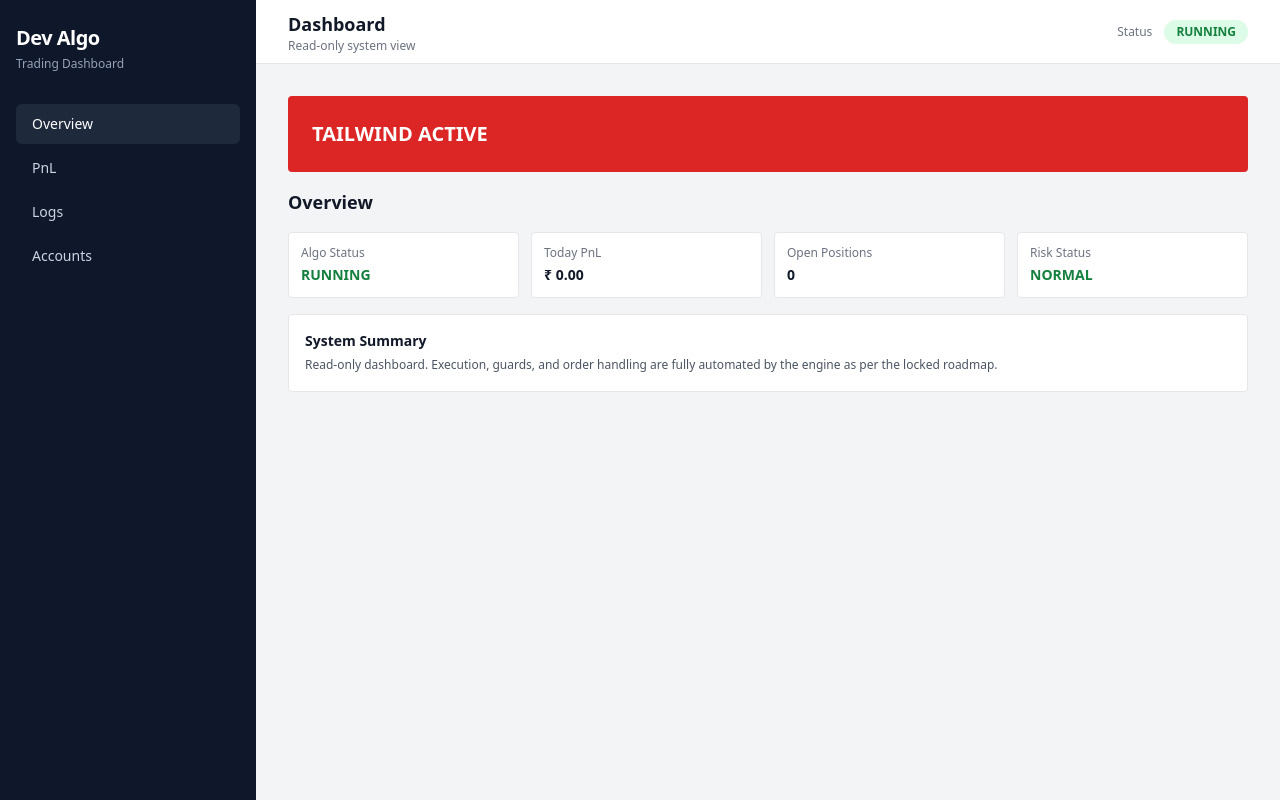
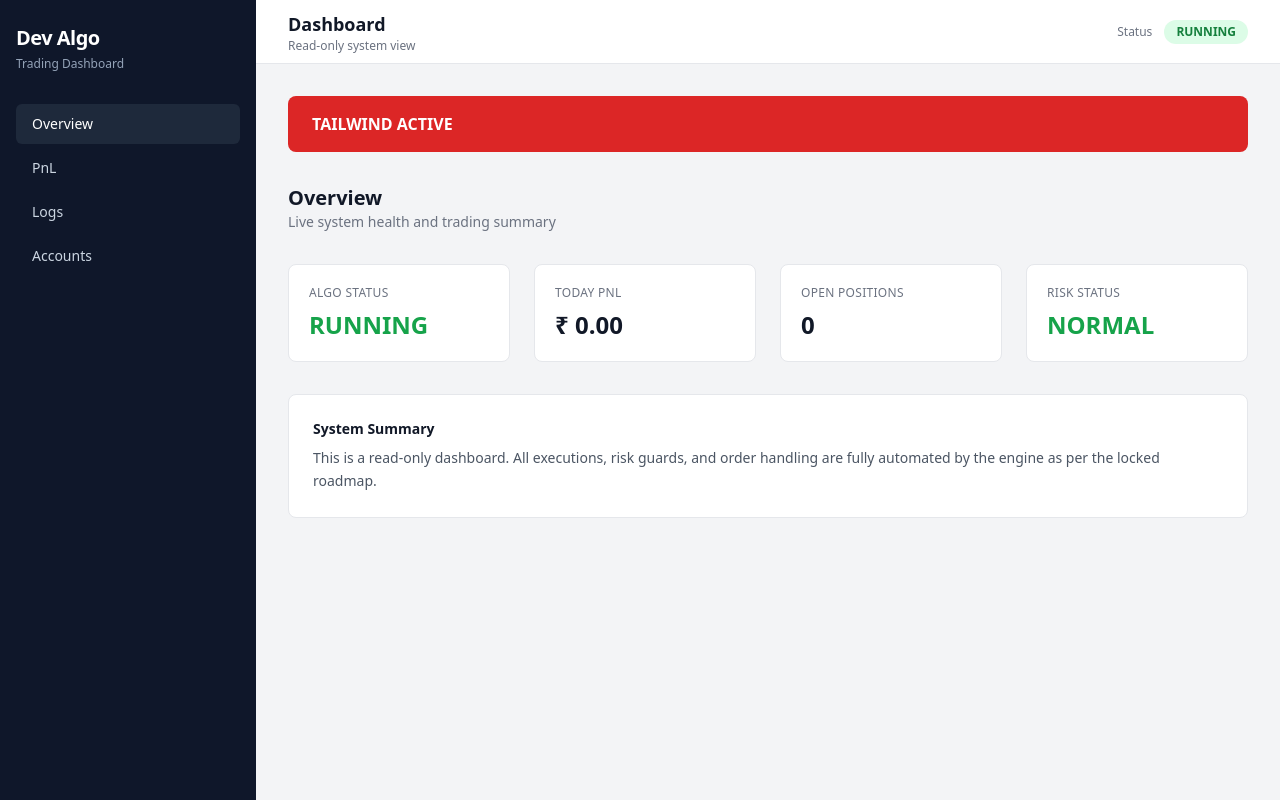
Before and after one commit to devanshprakashsingh-lang/dev-algo-frontend, a React app: page / in a window 1280 px wide. Built offline with nearby package versions, Linux system fonts and the light colour scheme; the HTML template or start-up script is replaced by a standard one.

Commit message:
UI Step 5: Overview cards spacing and hierarchy

```diff
--- a/src/pages/Overview.jsx
+++ b/src/pages/Overview.jsx
@@ -1,49 +1,68 @@
-<div className="bg-red-600 text-white p-6 rounded-xl">
-  RED BOX CONFIRMATION
-</div>
-
 export default function Overview() {
   return (
-    <div className="space-y-4">
-
-      {/* 🔴 TAILWIND PIPELINE TEST — TEMP */}
-      <div className="p-6 bg-red-600 text-white text-xl font-bold rounded">
+    <div className="space-y-8">
+      {/* Top Banner */}
+      <div className="rounded-lg bg-red-600 text-white px-6 py-4 font-semibold">
         TAILWIND ACTIVE
       </div>
 
-      <h2 className="text-lg font-semibold text-gray-900">Overview</h2>
+      {/* Page Title */}
+      <div>
+        <h1 className="text-xl font-semibold text-gray-900">Overview</h1>
+        <p className="text-sm text-gray-500">
+          Live system health and trading summary
+        </p>
+      </div>
 
-      {/* Top Metrics */}
-      <div className="grid grid-cols-1 sm:grid-cols-2 lg:grid-cols-4 gap-3">
-        <div className="bg-white border border-gray-200 rounded p-3">
-          <div className="text-xs text-gray-500">Algo Status</div>
-          <div className="mt-1 text-sm font-semibold text-green-700">RUNNING</div>
-        </div>
-
-        <div className="bg-white border border-gray-200 rounded p-3">
-          <div className="text-xs text-gray-500">Today PnL</div>
-          <div className="mt-1 text-sm font-semibold text-gray-900">₹ 0.00</div>
-        </div>
-
-        <div className="bg-white border border-gray-200 rounded p-3">
-          <div className="text-xs text-gray-500">Open Positions</div>
-          <div className="mt-1 text-sm font-semibold text-gray-900">0</div>
-        </div>
-
-        <div className="bg-white border border-gray-200 rounded p-3">
-          <div className="text-xs text-gray-500">Risk Status</div>
-          <div className="mt-1 text-sm font-semibold text-green-700">NORMAL</div>
-        </div>
+      {/* Stat Cards */}
+      <div className="grid grid-cols-1 sm:grid-cols-2 lg:grid-cols-4 gap-6">
+        <StatCard
+          label="Algo Status"
+          value="RUNNING"
+          valueColor="text-green-600"
+        />
+        <StatCard
+          label="Today PnL"
+          value="₹ 0.00"
+          valueColor="text-gray-900"
+        />
+        <StatCard
+          label="Open Positions"
+          value="0"
+          valueColor="text-gray-900"
+        />
+        <StatCard
+          label="Risk Status"
+          value="NORMAL"
+          valueColor="text-green-600"
+        />
       </div>
 
       {/* System Summary */}
-      <div className="bg-white border border-gray-200 rounded p-4">
-        <h3 className="text-sm font-semibold text-gray-900 mb-1">System Summary</h3>
-        <p className="text-xs text-gray-600 leading-relaxed">
-          Read-only dashboard. Execution, guards, and order handling are fully
-          automated by the engine as per the locked roadmap.
+      <div className="bg-white border border-gray-200 rounded-lg p-6">
+        <h3 className="text-sm font-semibold text-gray-900 mb-2">
+          System Summary
+        </h3>
+        <p className="text-sm text-gray-600 leading-relaxed">
+          This is a read-only dashboard. All executions, risk guards,
+          and order handling are fully automated by the engine
+          as per the locked roadmap.
         </p>
       </div>
     </div>
   );
 }
+
+/* Reusable Card */
+function StatCard({ label, value, valueColor }) {
+  return (
+    <div className="bg-white border border-gray-200 rounded-lg p-5">
+      <div className="text-xs uppercase tracking-wide text-gray-500">
+        {label}
+      </div>
+      <div className={`mt-2 text-2xl font-semibold ${valueColor}`}>
+        {value}
+      </div>
+    </div>
+  );
+}
```
